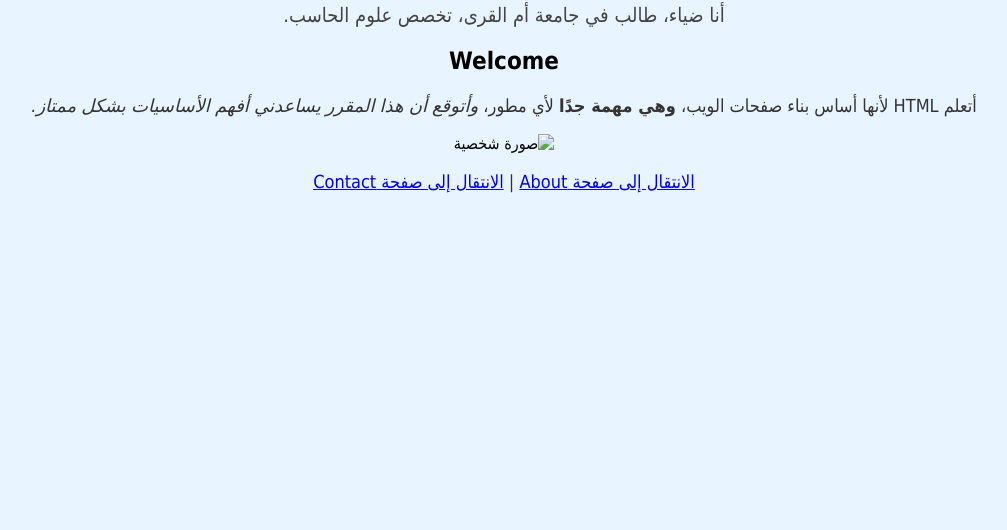
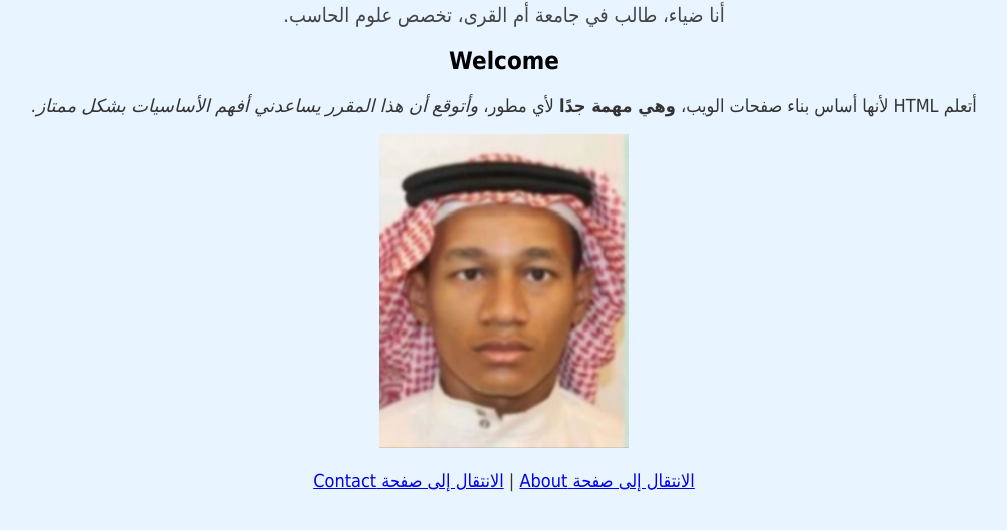
Before and after one commit to dyaaoo/HCI2101, a plain HTML site: page Lab6/index.html in a window 1280 px wide. Shown: the part 78-608 px from the top of the page, without its empty margins (136-1143 px from the left). Drawn offline with Linux system fonts and the light colour scheme.

Commit message:
Update index.html

```diff
--- a/Lab6/index.html
+++ b/Lab6/index.html
@@ -29,9 +29,9 @@
         <i>وأتوقع أن هذا المقرر يساعدني أفهم الأساسيات بشكل ممتاز.</i>
     </p>
 
-    <!-- صورة -->
+    <!-- الصورة -->
     <div style="text-align: center;">
-        <img src="images/me.jpg" alt="صورة شخصية" width="250">
+        <img src="Dyaa.jpeg" alt="صورتي" width="250">
     </div>
 
     <!-- روابط الصفحات -->
```
